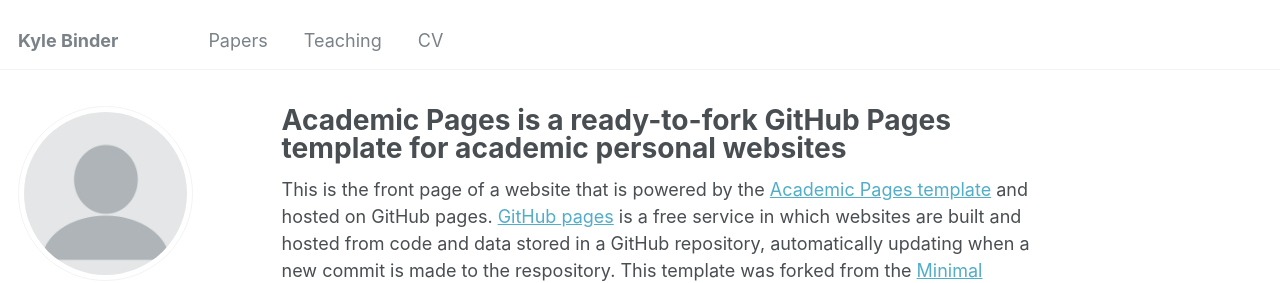
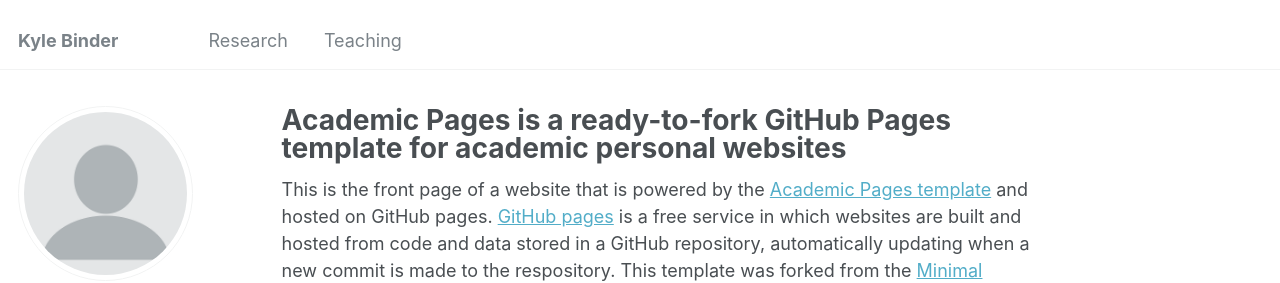
Before and after one commit to bindercommakyle/bindercommakyle.github.io, a Jekyll site: the page built from _pages/about.md, in a window 1280 px wide. Shown: the top 283 px of the page. Built offline with Jekyll 4.4.1, drawn with Linux system fonts in a browser that asks for light colours.

Commit message:
Update navigation.yml

```diff
--- a/_data/navigation.yml
+++ b/_data/navigation.yml
@@ -1,10 +1,7 @@
 # main links links
 main:
-  - title: "Papers"
-    url: /publications/
+  - title: "Research"
+    url: /research/
 
   - title: "Teaching"
     url: /teaching/
-
-  - title: "CV"
-    url: /cv/
```
